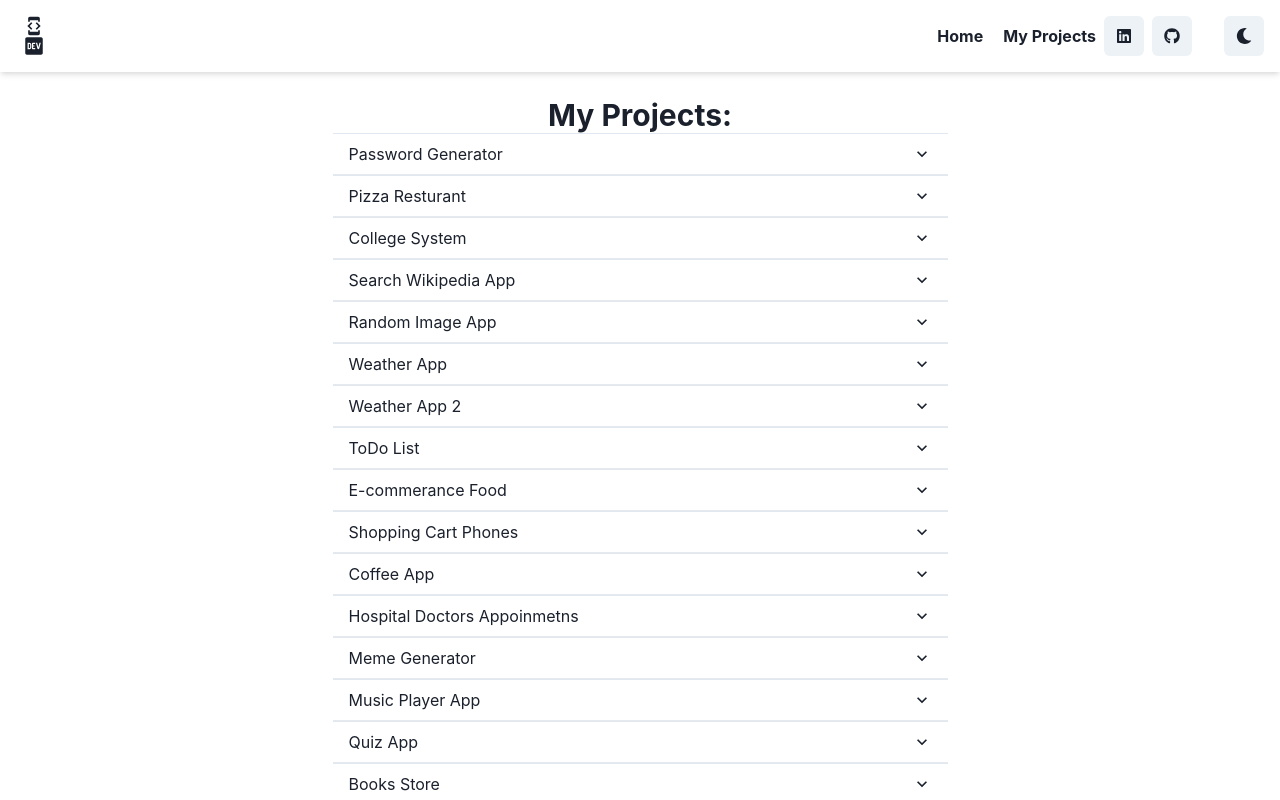
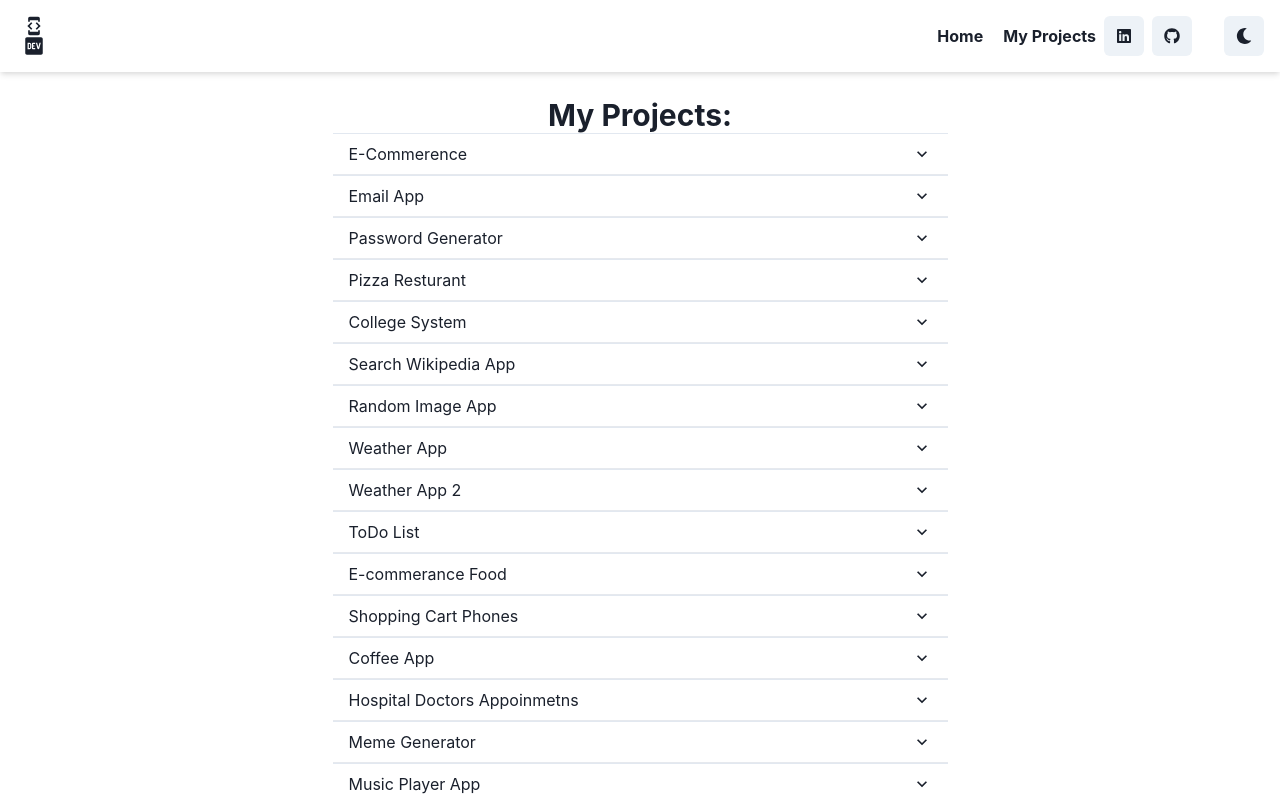
Before and after one commit to Ali7U/Portfolio, a React (Vite) app: page /my-projects in a window 1280 px wide. Shown: the top 800 px of the page. Built offline with nearby package versions, Linux system fonts and the light colour scheme.

Commit message:
add two projects

```diff
--- a/src/components/MyProjects.tsx
+++ b/src/components/MyProjects.tsx
@@ -24,6 +24,18 @@ interface IProjects {
 }
 
 const projects: IProjects[] = [
+  {
+    projectName: "E-Commerence",
+    type: "Frontend",
+    frameWork: "Angular",
+    urlDeploy: "https://angular-ecommerence.netlify.app/",
+  },
+  {
+    projectName: "Email App",
+    type: "Frontend",
+    frameWork: "Angular",
+    urlDeploy: "https://ali-email.netlify.app/",
+  },
   {
     projectName: "Password Generator",
     type: "Frontend",
```
